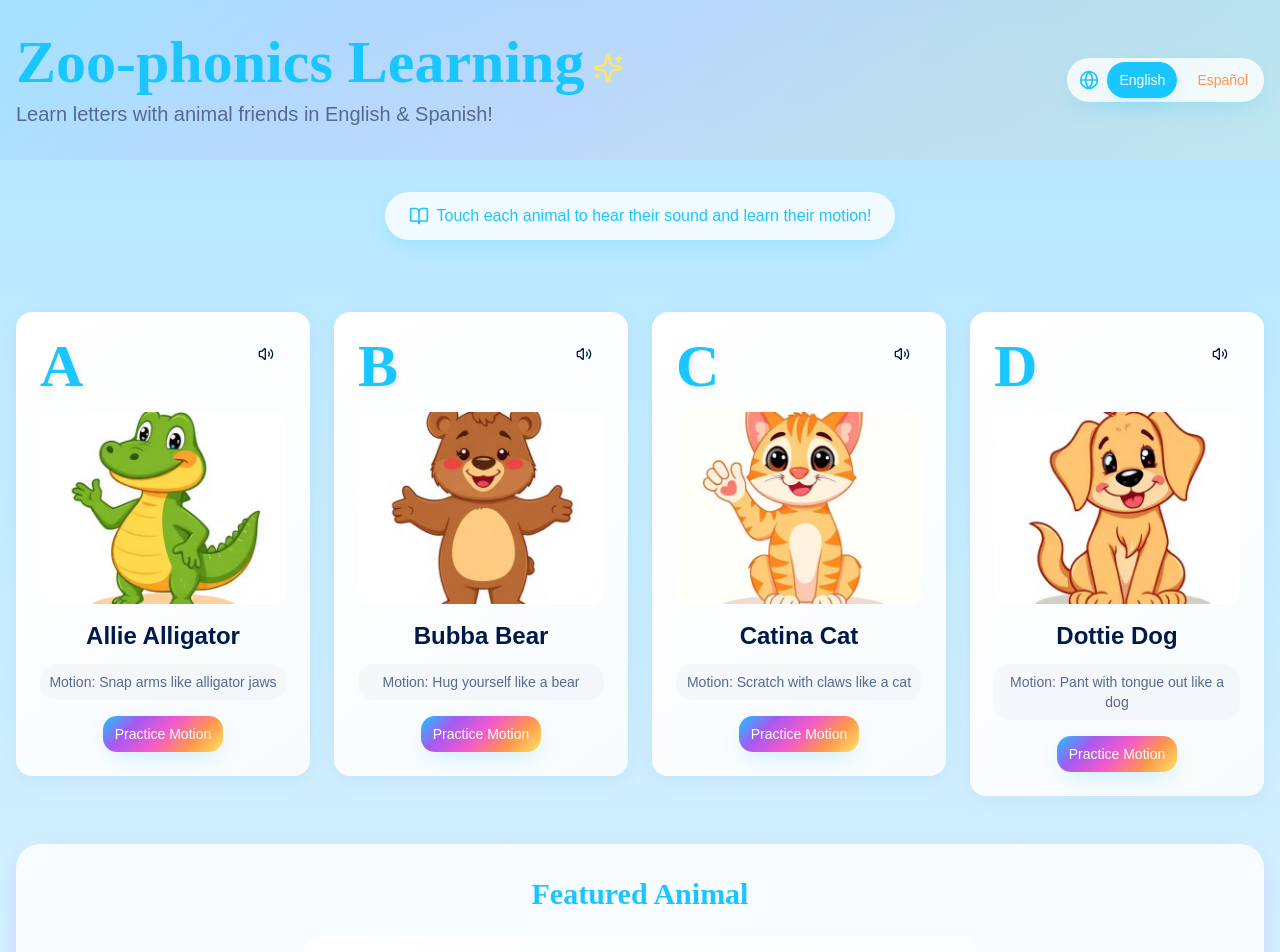
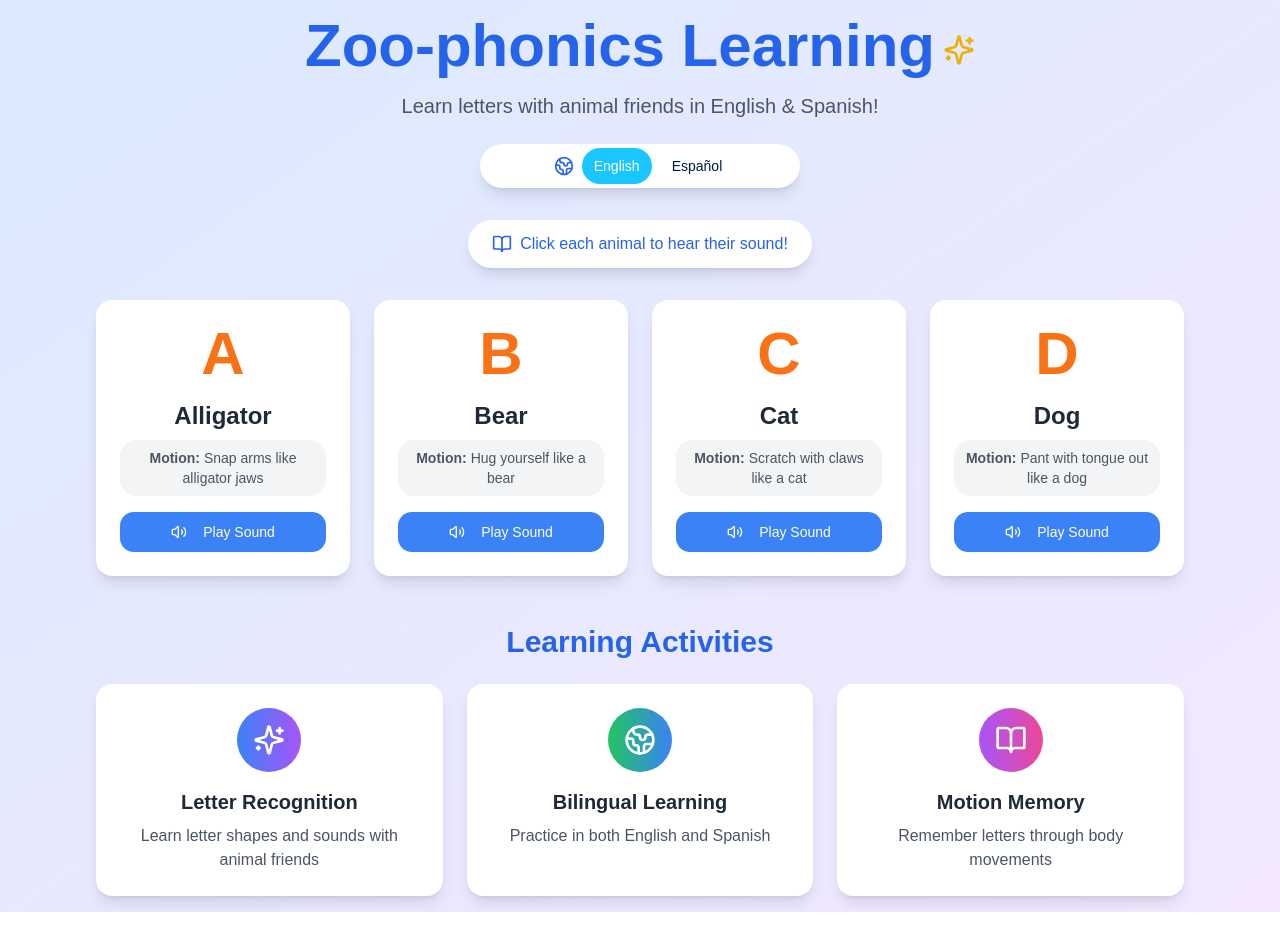
Before and after one commit to liafbojos/olilearning, a React (Vite) app: page / in a window 1280 px wide. Shown: the top 952 px of the page. After the commit the page ends 912 px from the top, so only its background shows below. Built offline with nearby package versions, Linux system fonts and the light colour scheme.

Commit message:
Add blank page content

```diff
--- a/src/pages/Index.tsx
+++ b/src/pages/Index.tsx
@@ -1,159 +1,179 @@
 import { useState } from 'react';
 import { Button } from '@/components/ui/button';
 import { Sparkles, BookOpen, Globe2, Volume2 } from 'lucide-react';
-import AnimalCard from '@/components/AnimalCard';
-import LanguageToggle from '@/components/LanguageToggle';
-import { zooPhonicsAnimals, playAnimalSound } from '@/data/zooPhonicsData';
+
+// Simple animal data for testing
+const animals = [
+  {
+    letter: 'A',
+    animalName: { english: 'Alligator', spanish: 'Caimán' },
+    motion: 'Snap arms like alligator jaws',
+  },
+  {
+    letter: 'B',
+    animalName: { english: 'Bear', spanish: 'Oso' },
+    motion: 'Hug yourself like a bear',
+  },
+  {
+    letter: 'C',
+    animalName: { english: 'Cat', spanish: 'Gato' },
+    motion: 'Scratch with claws like a cat',
+  },
+  {
+    letter: 'D',
+    animalName: { english: 'Dog', spanish: 'Perro' },
+    motion: 'Pant with tongue out like a dog',
+  }
+];
 
 const Index = () => {
   const [currentLanguage, setCurrentLanguage] = useState<'english' | 'spanish'>('english');
-  const [selectedAnimal, setSelectedAnimal] = useState(0);
 
-  const handleAnimalPlay = (index: number) => {
-    setSelectedAnimal(index);
-    playAnimalSound(zooPhonicsAnimals[index], currentLanguage);
+  const playSound = (animal: typeof animals[0]) => {
+    if ('speechSynthesis' in window) {
+      const utterance = new SpeechSynthesisUtterance(
+        `${animal.letter}. ${animal.animalName[currentLanguage]}`
+      );
+      utterance.lang = currentLanguage === 'english' ? 'en-US' : 'es-ES';
+      speechSynthesis.speak(utterance);
+    }
   };
 
   return (
-    <div className="min-h-screen bg-gradient-sky">
+    <div className="min-h-screen bg-gradient-to-br from-blue-100 to-purple-100 p-4">
       {/* Header */}
-      <header className="relative overflow-hidden">
-        <div className="absolute inset-0 bg-gradient-rainbow opacity-10"></div>
-        <div className="relative z-10 container mx-auto px-4 py-8">
-          <div className="flex flex-col md:flex-row justify-between items-center gap-4">
-            <div className="text-center md:text-left">
-              <h1 className="text-4xl md:text-6xl font-bold text-primary mb-2 font-comic">
-                Zoo-phonics Learning
-                <Sparkles className="inline-block ml-2 h-8 w-8 text-fun-yellow animate-pulse" />
-              </h1>
-              <p className="text-xl text-muted-foreground font-fredoka">
-                Learn letters with animal friends in English & Spanish!
-              </p>
-            </div>
-            <LanguageToggle
-              currentLanguage={currentLanguage}
-              onLanguageChange={setCurrentLanguage}
-            />
-          </div>
+      <header className="text-center mb-8">
+        <h1 className="text-4xl md:text-6xl font-bold text-blue-600 mb-4">
+          Zoo-phonics Learning
+          <Sparkles className="inline-block ml-2 h-8 w-8 text-yellow-500" />
+        </h1>
+        <p className="text-xl text-gray-600 mb-6">
+          Learn letters with animal friends in English & Spanish!
+        </p>
+
+        {/* Language Toggle */}
+        <div className="flex items-center justify-center space-x-2 bg-white rounded-full p-1 shadow-lg max-w-xs mx-auto">
+          <Globe2 className="h-5 w-5 text-blue-600 ml-2" />
+          <Button
+            variant={currentLanguage === 'english' ? 'default' : 'ghost'}
+            size="sm"
+            className="rounded-full"
+            onClick={() => setCurrentLanguage('english')}
+          >
+            English
+          </Button>
+          <Button
+            variant={currentLanguage === 'spanish' ? 'default' : 'ghost'}
+            size="sm"
+            className="rounded-full"
+            onClick={() => setCurrentLanguage('spanish')}
+          >
+            Español
+          </Button>
         </div>
       </header>
 
       {/* Main Content */}
-      <main className="container mx-auto px-4 py-8">
-        {/* Introduction Section */}
-        <section className="text-center mb-12">
-          <div className="inline-flex items-center gap-2 bg-white/80 backdrop-blur-sm rounded-full px-6 py-3 shadow-playful mb-6">
-            <BookOpen className="h-5 w-5 text-primary" />
-            <span className="font-fredoka font-medium text-primary">
+      <main className="container mx-auto max-w-6xl">
+        {/* Instructions */}
+        <div className="text-center mb-8">
+          <div className="inline-flex items-center gap-2 bg-white rounded-full px-6 py-3 shadow-lg">
+            <BookOpen className="h-5 w-5 text-blue-600" />
+            <span className="font-medium text-blue-600">
               {currentLanguage === 'english'
-                ? 'Touch each animal to hear their sound and learn their motion!'
-                : '¡Toca cada animal para escuchar su sonido y aprender su movimiento!'
+                ? 'Click each animal to hear their sound!'
+                : '¡Haz clic en cada animal para escuchar su sonido!'
               }
             </span>
           </div>
-        </section>
+        </div>
 
-        {/* Animal Cards Grid */}
-        <section className="grid grid-cols-1 md:grid-cols-2 lg:grid-cols-4 gap-6 mb-12">
-          {zooPhonicsAnimals.map((animal, index) => (
-            <div key={animal.letter} className="bounce-in" style={{ animationDelay: `${index * 0.1}s` }}>
-              <AnimalCard
-                letter={animal.letter}
-                animalName={animal.animalName}
-                imageSrc={animal.imageSrc}
-                motion={animal.motion}
-                currentLanguage={currentLanguage}
-                onPlay={() => handleAnimalPlay(index)}
-              />
+        {/* Animal Cards */}
+        <div className="grid grid-cols-1 md:grid-cols-2 lg:grid-cols-4 gap-6 mb-12">
+          {animals.map((animal) => (
+            <div
+              key={animal.letter}
+              className="bg-white rounded-2xl p-6 shadow-lg hover:shadow-xl transition-all duration-300 hover:scale-105 cursor-pointer"
+              onClick={() => playSound(animal)}
+            >
+              {/* Letter */}
+              <div className="text-6xl font-bold text-orange-500 text-center mb-4">
+                {animal.letter}
+              </div>
+
+              {/* Animal Name */}
+              <h3 className="text-2xl font-bold text-gray-800 text-center mb-2">
+                {animal.animalName[currentLanguage]}
+              </h3>
+
+              {/* Motion */}
+              <p className="text-sm text-gray-600 text-center bg-gray-100 rounded-lg p-2 mb-4">
+                <strong>Motion:</strong> {animal.motion}
+              </p>
+
+              {/* Play Button */}
+              <Button
+                onClick={(e) => {
+                  e.stopPropagation();
+                  playSound(animal);
+                }}
+                className="w-full bg-blue-500 hover:bg-blue-600 text-white"
+              >
+                <Volume2 className="mr-2 h-4 w-4" />
+                {currentLanguage === 'english' ? 'Play Sound' : 'Reproducir'}
+              </Button>
             </div>
           ))}
-        </section>
+        </div>
 
-        {/* Featured Animal Section */}
-        <section className="bg-white/80 backdrop-blur-sm rounded-3xl p-8 shadow-fun mb-12">
-          <h2 className="text-3xl font-bold text-primary text-center mb-6 font-comic">
-            {currentLanguage === 'english' ? 'Featured Animal' : 'Animal Destacado'}
-          </h2>
-
-          <div className="max-w-2xl mx-auto">
-            <div className="bg-gradient-card rounded-2xl p-6 text-center">
-              <div className="text-8xl font-bold text-secondary mb-4 font-comic">
-                {zooPhonicsAnimals[selectedAnimal].letter}
-              </div>
-
-              <img
-                src={zooPhonicsAnimals[selectedAnimal].imageSrc}
-                alt={zooPhonicsAnimals[selectedAnimal].animalName[currentLanguage]}
-                className="w-32 h-32 mx-auto rounded-full object-cover shadow-playful mb-4 float"
-              />
-
-              <h3 className="text-2xl font-bold text-card-foreground mb-2 font-fredoka">
-                {zooPhonicsAnimals[selectedAnimal].animalName[currentLanguage]}
-              </h3>
-
-              <p className="text-muted-foreground mb-4">
-                <strong>Motion:</strong> {zooPhonicsAnimals[selectedAnimal].motion}
-              </p>
-
-              <Button
-                onClick={() => handleAnimalPlay(selectedAnimal)}
-                className="fun-button bg-primary hover:bg-primary-hover text-primary-foreground"
-              >
-                <Volume2 className="mr-2 h-4 w-4" />
-                {currentLanguage === 'english' ? 'Play Sound' : 'Reproducir Sonido'}
-              </Button>
-            </div>
-          </div>
-        </section>
-
-        {/* Learning Activities Section */}
+        {/* Learning Activities */}
         <section className="text-center">
-          <h2 className="text-3xl font-bold text-primary mb-6 font-comic">
+          <h2 className="text-3xl font-bold text-blue-600 mb-6">
             {currentLanguage === 'english' ? 'Learning Activities' : 'Actividades de Aprendizaje'}
           </h2>
 
           <div className="grid grid-cols-1 md:grid-cols-3 gap-6">
-            <div className="bg-white/80 backdrop-blur-sm rounded-2xl p-6 shadow-card hover:shadow-playful transition-all duration-300 hover:scale-105">
-              <div className="w-16 h-16 bg-gradient-rainbow rounded-full flex items-center justify-center mx-auto mb-4">
+            <div className="bg-white rounded-2xl p-6 shadow-lg">
+              <div className="w-16 h-16 bg-gradient-to-r from-blue-500 to-purple-500 rounded-full flex items-center justify-center mx-auto mb-4">
                 <Sparkles className="h-8 w-8 text-white" />
               </div>
-              <h3 className="text-xl font-bold text-card-foreground mb-2 font-fredoka">
+              <h3 className="text-xl font-bold text-gray-800 mb-2">
                 {currentLanguage === 'english' ? 'Letter Recognition' : 'Reconocimiento de Letras'}
               </h3>
-              <p className="text-muted-foreground">
+              <p className="text-gray-600">
                 {currentLanguage === 'english'
                   ? 'Learn letter shapes and sounds with animal friends'
-                  : 'Aprende las formas y sonidos de las letras con amigos animales'
+                  : 'Aprende las formas y sonidos de las letras'
                 }
               </p>
             </div>
 
-            <div className="bg-white/80 backdrop-blur-sm rounded-2xl p-6 shadow-card hover:shadow-playful transition-all duration-300 hover:scale-105">
-              <div className="w-16 h-16 bg-gradient-rainbow rounded-full flex items-center justify-center mx-auto mb-4">
+            <div className="bg-white rounded-2xl p-6 shadow-lg">
+              <div className="w-16 h-16 bg-gradient-to-r from-green-500 to-blue-500 rounded-full flex items-center justify-center mx-auto mb-4">
                 <Globe2 className="h-8 w-8 text-white" />
               </div>
-              <h3 className="text-xl font-bold text-card-foreground mb-2 font-fredoka">
+              <h3 className="text-xl font-bold text-gray-800 mb-2">
                 {currentLanguage === 'english' ? 'Bilingual Learning' : 'Aprendizaje Bilingüe'}
               </h3>
-              <p className="text-muted-foreground">
+              <p className="text-gray-600">
                 {currentLanguage === 'english'
-                  ? 'Practice in both English and Spanish languages'
+                  ? 'Practice in both English and Spanish'
                   : 'Practica en inglés y español'
                 }
               </p>
             </div>
 
-            <div className="bg-white/80 backdrop-blur-sm rounded-2xl p-6 shadow-card hover:shadow-playful transition-all duration-300 hover:scale-105">
-              <div className="w-16 h-16 bg-gradient-rainbow rounded-full flex items-center justify-center mx-auto mb-4">
+            <div className="bg-white rounded-2xl p-6 shadow-lg">
+              <div className="w-16 h-16 bg-gradient-to-r from-purple-500 to-pink-500 rounded-full flex items-center justify-center mx-auto mb-4">
                 <BookOpen className="h-8 w-8 text-white" />
               </div>
-              <h3 className="text-xl font-bold text-card-foreground mb-2 font-fredoka">
+              <h3 className="text-xl font-bold text-gray-800 mb-2">
                 {currentLanguage === 'english' ? 'Motion Memory' : 'Memoria de Movimientos'}
               </h3>
-              <p className="text-muted-foreground">
+              <p className="text-gray-600">
                 {currentLanguage === 'english'
-                  ? 'Remember letters through fun body movements'
-                  : 'Recuerda las letras a través de movimientos corporales divertidos'
+                  ? 'Remember letters through body movements'
+                  : 'Recuerda las letras con movimientos'
                 }
               </p>
             </div>
```
